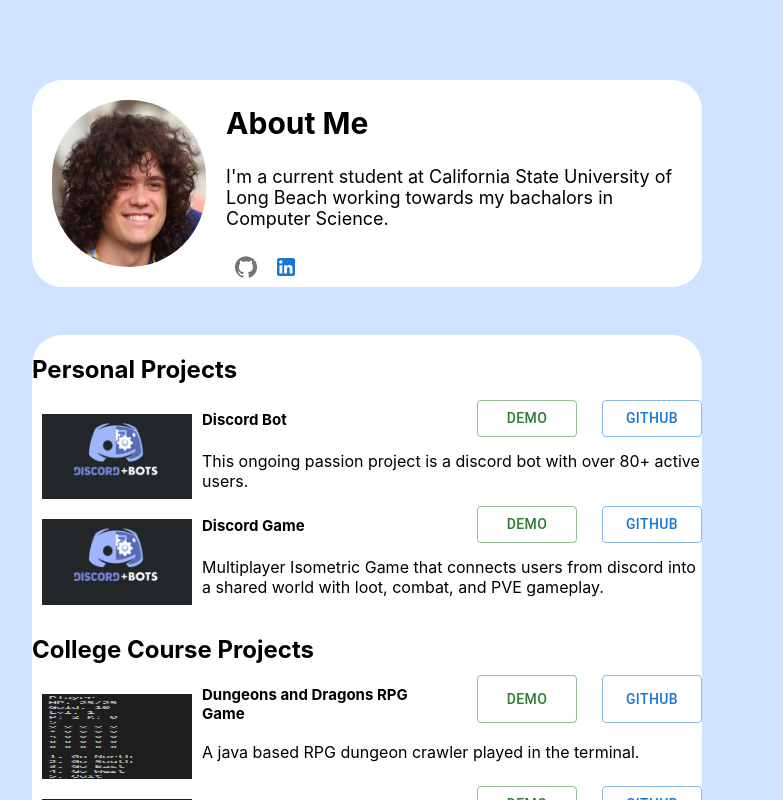
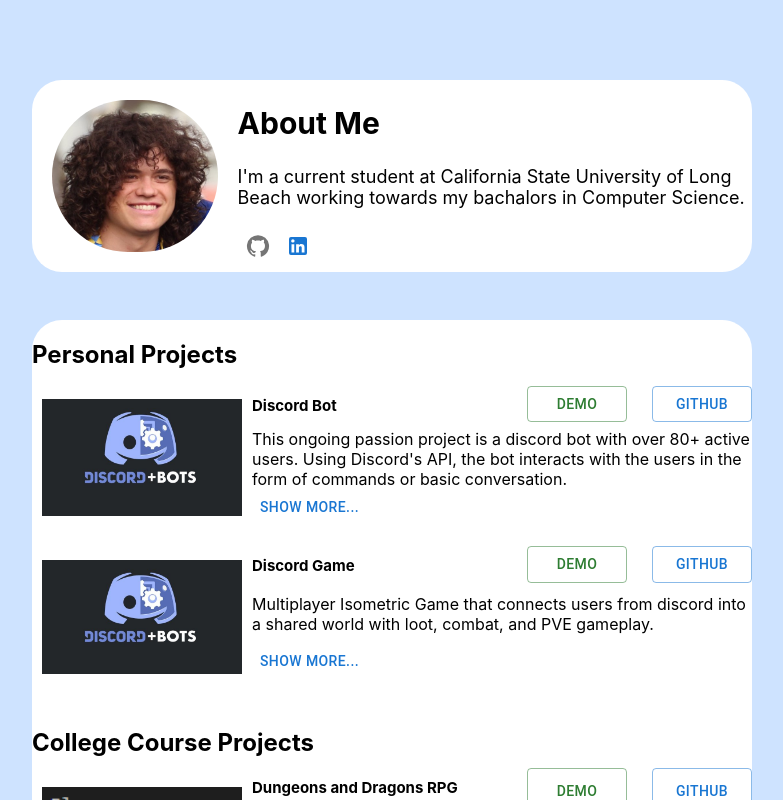
Before and after one commit to porterclev/Portfolio, a React (Create React App) app: page / in a window 1280 px wide. Shown: the top 800 px of the page, without its empty margins (288-1071 px from the left). Built offline with nearby package versions, Linux system fonts and the light colour scheme.

Commit message:
added show more/less button

```diff
--- a/src/views/Projects/Project.js
+++ b/src/views/Projects/Project.js
@@ -7,11 +7,7 @@
     /* Defining Variables initialized in PorjectTable */
     <div className="project">
       {/* Project Icon */}
-      <img
-        src={project.Icon}
-        className="project-icon"
-        onClick={() => onToggle(project.id)}
-      />
+      <img src={project.Icon} className="project-icon" />
       {/* Main Project Box */}
       <div className="project-box">
         <div className="header-box">
@@ -44,8 +40,14 @@
         {/* short description */}
         <p>{project.ShortD}</p>
 
-        {/* shows long description on click */}
-        {project.expand ? <p>{project.LongD}</p> : ""}
+        {project.expand === false ? (
+          <Button onClick={() => onToggle(project.id)}>show more...</Button>
+        ) : (
+          <div>
+            <p>{project.LongD}</p>
+            <Button onClick={() => onToggle(project.id)}>show less...</Button>
+          </div>
+        )}
       </div>
     </div>
   );
--- a/src/views/Projects/ProjectTable.css
+++ b/src/views/Projects/ProjectTable.css
@@ -15,6 +15,7 @@
 
 .project {
     display:flex;
+    margin: 0px 0px 1.5rem 0px;
 }
 
 .project-box {
@@ -39,8 +40,8 @@
 }
 
 .project-icon {
-    width: 150px;
-    height: 85.7px;
+    width: 200px;
+    /* height: 85.7px; */
     margin: 10px;
 }
 
@@ -49,5 +50,5 @@
     font-size: 15px;
 }
 .project p{
-    margin: 0px 0px 0px 0px;
+    margin: 10px 0px 0px 0px;
 }
--- a/src/views/Projects/ProjectTable.js
+++ b/src/views/Projects/ProjectTable.js
@@ -18,7 +18,8 @@
       ShortD: (
         <>
           This ongoing passion project is a discord bot with over 80+ active
-          users.
+          users. Using Discord's API, the bot interacts with the users in the
+          form of commands or basic conversation.
           <br />
         </>
       ),
```
